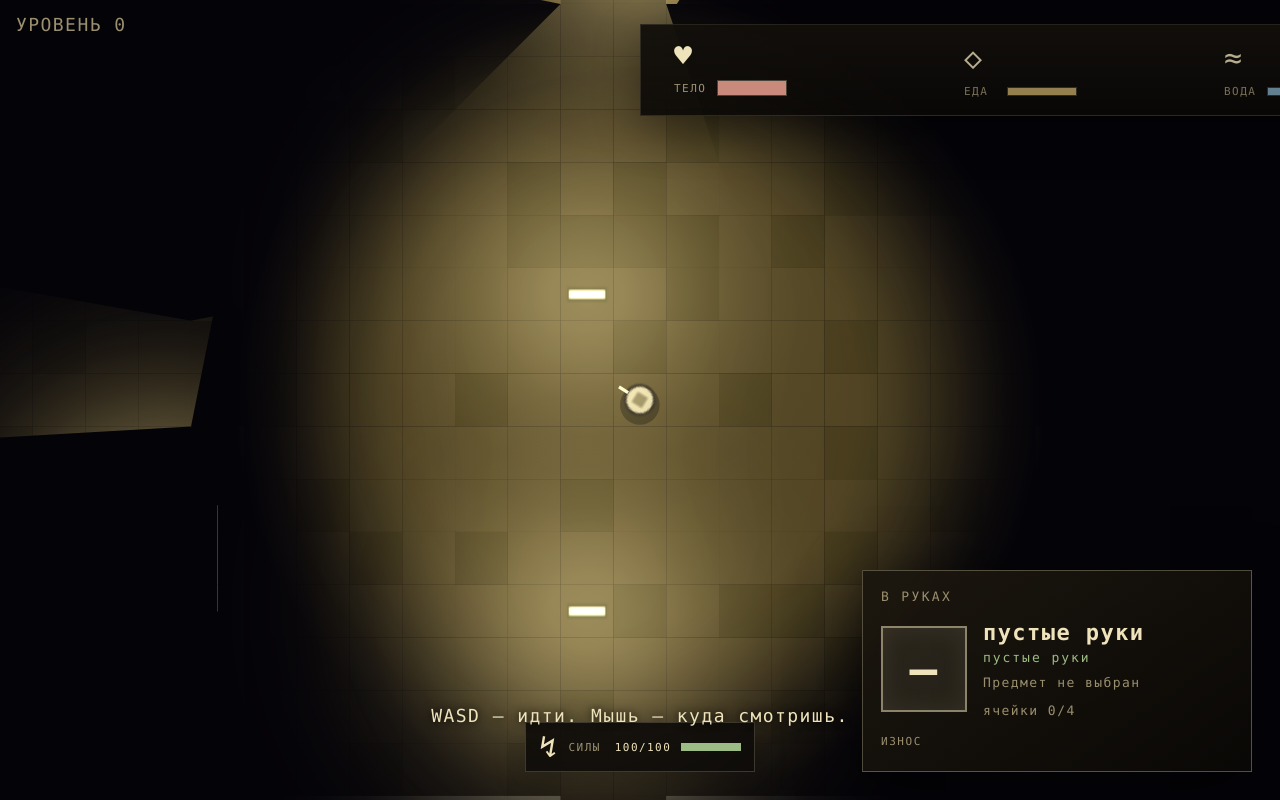
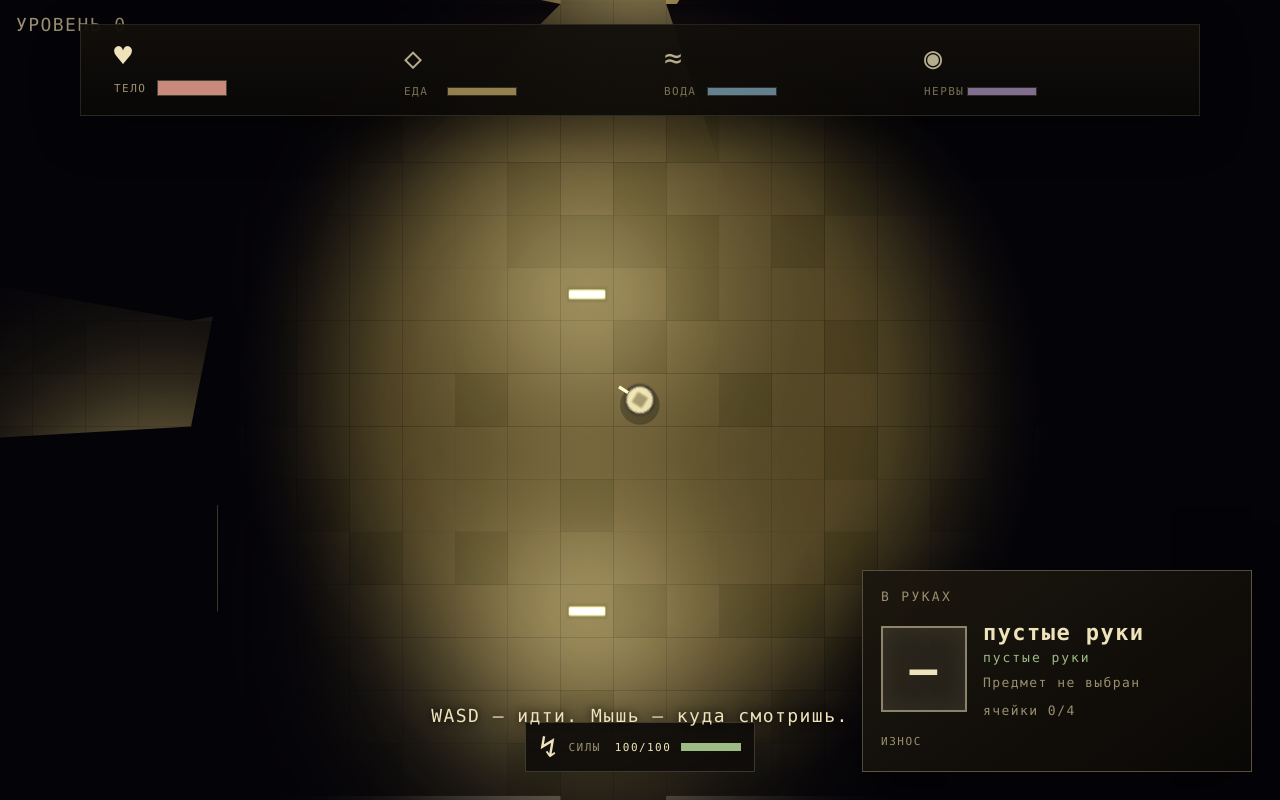
Before and after one commit to Skumax2025/Btest, a website built with Vite: page index.html in a window 1280 px wide. Both pictures are taken after a click on the button "Новый забег". Built offline with nearby package versions, Linux system fonts and the light colour scheme; animation ran at ten frames a second.

Commit message:
Update style.css

```diff
--- a/src/style.css
+++ b/src/style.css
@@ -899,8 +899,13 @@ body {
 
 /* Interface scale: each panel scales about the corner it is anchored to. */
 .hud-stats {
-  transform: scale(var(--ui-scale));
-  transform-origin: bottom left;
+  transform: translateX(-50%) scale(var(--ui-scale));
+  transform-origin: top center;
+}
+
+.hud-stats {
+  transform: translateX(-50%) scale(var(--ui-scale));
+  transform-origin: top center;
 }
 
 .hud-hand {
```
